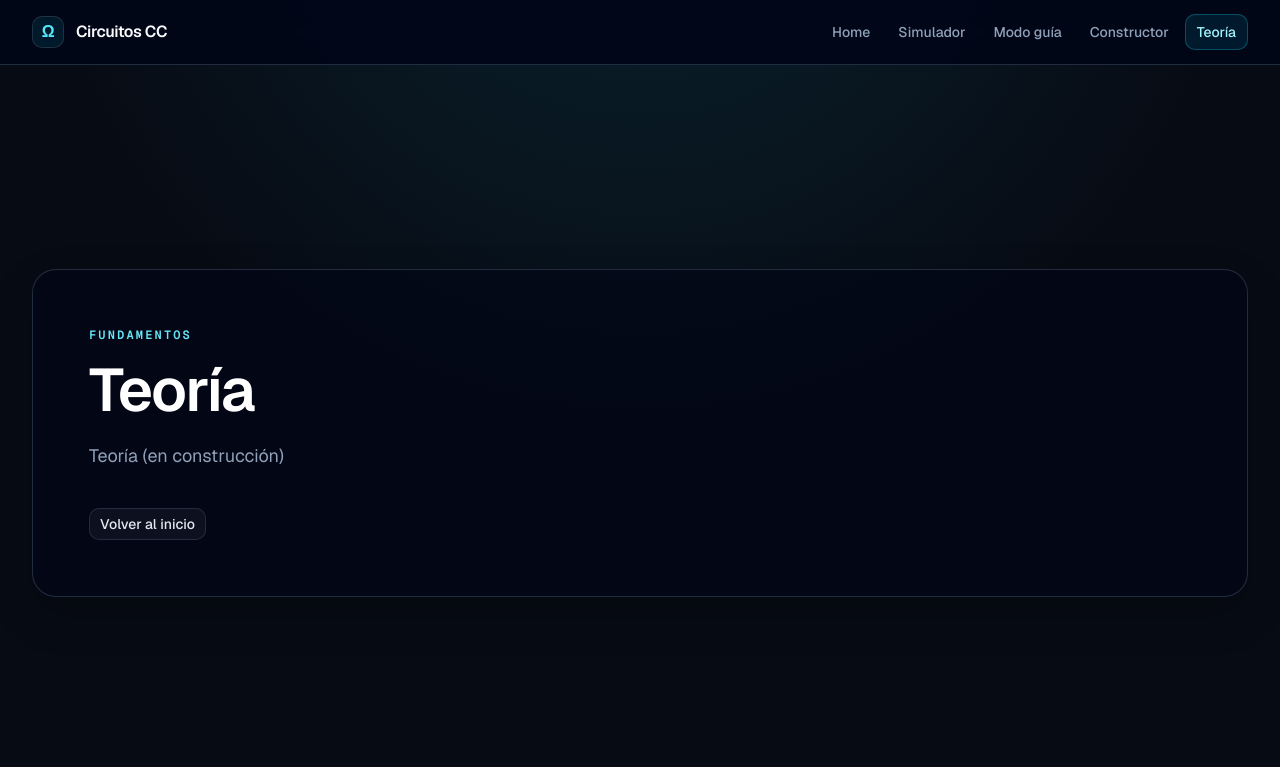
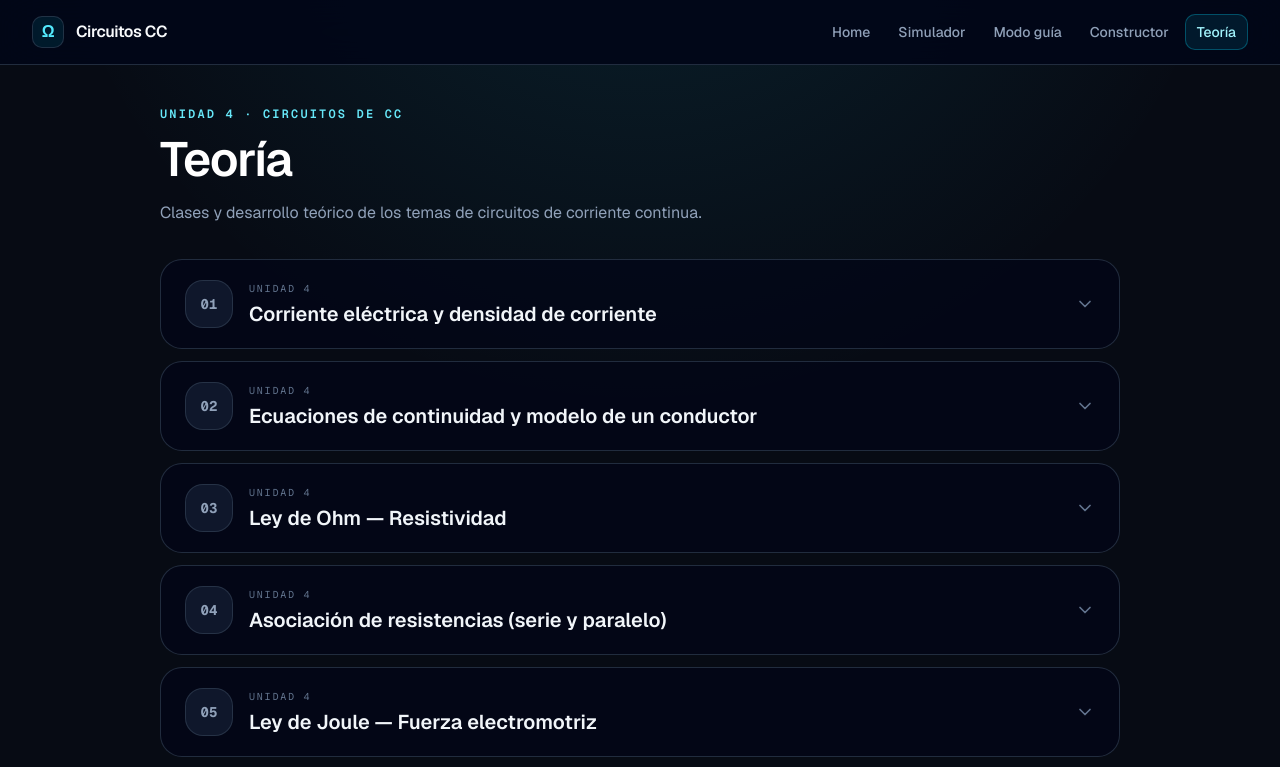
Before and after one commit to AlanXavierKlein/simulador-circuitos-cd, a Next.js app: page /teoria in a window 1280 px wide. Shown: the top 767 px of the page. Built offline with nearby package versions, Linux system fonts and the light colour scheme.

Commit message:
Agregar estructura de /teoria

```diff
--- a/app/teoria/page.tsx
+++ b/app/teoria/page.tsx
@@ -1,15 +1,27 @@
 import type { Metadata } from "next";
 
-import { SectionPlaceholder } from "@/components/section-placeholder";
+import { TheoryAccordionList } from "@/components/theory/TheoryAccordionList";
+import { theoryTopics } from "@/lib/teoria";
 
 export const metadata: Metadata = { title: "Teoría" };
 
 export default function TheoryPage() {
   return (
-    <SectionPlaceholder
-      eyebrow="Fundamentos"
-      title="Teoría"
-      description="Teoría (en construcción)"
-    />
+    <section className="mx-auto w-full max-w-5xl px-4 py-8 sm:px-8 sm:py-10">
+      <header className="max-w-3xl">
+        <p className="app-kicker">Unidad 4 · Circuitos de CC</p>
+        <h1 className="mt-3 text-3xl font-semibold tracking-tight text-white sm:text-5xl">
+          Teoría
+        </h1>
+        <p className="mt-4 text-base leading-7 text-slate-400">
+          Clases y desarrollo teórico de los temas de circuitos de corriente
+          continua.
+        </p>
+      </header>
+
+      <div className="mt-8">
+        <TheoryAccordionList topics={theoryTopics} />
+      </div>
+    </section>
   );
 }
--- /dev/null
+++ b/components/theory/TheoryAccordionList.tsx
@@ -0,0 +1,110 @@
+"use client";
+
+import { AnimatePresence, motion } from "framer-motion";
+import { BookOpenText, ChevronDown, ExternalLink, Info } from "lucide-react";
+import { useState } from "react";
+
+import type { TheoryTopic } from "@/lib/teoria";
+
+export function TheoryAccordionList({ topics }: { topics: TheoryTopic[] }) {
+  const [openId, setOpenId] = useState<string | null>(null);
+
+  return (
+    <div className="space-y-3">
+      {topics.map((topic, index) => {
+        const isOpen = openId === topic.id;
+        const panelId = `theory-panel-${topic.id}`;
+
+        return (
+          <motion.article
+            layout="position"
+            key={topic.id}
+            className={`overflow-hidden rounded-3xl border transition-colors duration-200 ${
+              isOpen
+                ? "border-cyan-400/35 bg-slate-900/85 shadow-2xl shadow-cyan-950/20"
+                : "border-slate-800 bg-slate-950/65 hover:border-slate-700"
+            }`}
+          >
+            <button
+              type="button"
+              aria-expanded={isOpen}
+              aria-controls={panelId}
+              onClick={() => setOpenId(isOpen ? null : topic.id)}
+              className="flex w-full items-center gap-4 px-5 py-5 text-left sm:px-6"
+            >
+              <span
+                className={`grid size-12 shrink-0 place-items-center rounded-2xl border font-mono text-sm font-bold ${
+                  isOpen
+                    ? "border-cyan-400/35 bg-cyan-400/10 text-cyan-200"
+                    : "border-slate-700 bg-slate-900 text-slate-400"
+                }`}
+              >
+                {String(index + 1).padStart(2, "0")}
+              </span>
+              <span className="min-w-0 flex-1">
+                <span className="block font-mono text-[10px] uppercase tracking-[0.18em] text-slate-500">
+                  Unidad 4
+                </span>
+                <span className="mt-1 block text-lg font-semibold text-slate-100 sm:text-xl">
+                  {topic.title}
+                </span>
+              </span>
+              <ChevronDown
+                className={`size-5 shrink-0 text-slate-500 transition-transform duration-200 ${
+                  isOpen ? "rotate-180 text-cyan-300" : ""
+                }`}
+              />
+            </button>
+
+            <AnimatePresence initial={false}>
+              {isOpen ? (
+                <motion.div
+                  id={panelId}
+                  initial={{ height: 0, opacity: 0 }}
+                  animate={{ height: "auto", opacity: 1 }}
+                  exit={{ height: 0, opacity: 0 }}
+                  transition={{ duration: 0.2, ease: "easeInOut" }}
+                >
+                  <div className="border-t border-slate-800 px-5 pb-6 pt-5 sm:px-6">
+                    <a
+                      href={topic.videoUrl}
+                      target="_blank"
+                      rel="noopener noreferrer"
+                      className="app-button-primary inline-flex h-11 items-center gap-2 px-4 text-sm focus-visible:outline-2 focus-visible:outline-offset-4 focus-visible:outline-cyan-300"
+                    >
+                      <ExternalLink className="size-4" />
+                      Ver clase del profe
+                    </a>
+
+                    {topic.note ? (
+                      <div className="mt-5 flex items-start gap-3 rounded-2xl border border-amber-400/25 bg-amber-400/[0.06] p-4 text-sm leading-6 text-amber-100">
+                        <Info className="mt-0.5 size-5 shrink-0 text-amber-300" />
+                        <p>{topic.note}</p>
+                      </div>
+                    ) : null}
+
+                    <section className="app-surface-inset mt-5 p-5">
+                      <div className="flex items-start gap-3">
+                        <span className="app-icon size-10">
+                          <BookOpenText className="size-5" />
+                        </span>
+                        <div>
+                          <h2 className="font-semibold text-slate-100">
+                            Desarrollo teórico
+                          </h2>
+                          <p className="mt-1 text-sm leading-6 text-slate-400">
+                            {topic.development ?? "Desarrollo en construcción."}
+                          </p>
+                        </div>
+                      </div>
+                    </section>
+                  </div>
+                </motion.div>
+              ) : null}
+            </AnimatePresence>
+          </motion.article>
+        );
+      })}
+    </div>
+  );
+}
--- /dev/null
+++ b/lib/teoria.ts
@@ -0,0 +1,53 @@
+export type TheoryTopic = {
+  id: string;
+  title: string;
+  videoUrl: string;
+  development: string | null;
+  note?: string;
+};
+
+export const theoryTopics: TheoryTopic[] = [
+  {
+    id: "current-density",
+    title: "Corriente eléctrica y densidad de corriente",
+    videoUrl: "https://www.youtube.com/watch?v=BrFGjuHUf1M",
+    development: null,
+  },
+  {
+    id: "continuity-conductor",
+    title: "Ecuaciones de continuidad y modelo de un conductor",
+    videoUrl: "https://www.youtube.com/watch?v=chn5hPN89L0",
+    development: null,
+  },
+  {
+    id: "ohm-resistivity",
+    title: "Ley de Ohm — Resistividad",
+    videoUrl: "https://www.youtube.com/watch?v=fRX_6KJVoPg",
+    development: null,
+  },
+  {
+    id: "resistor-associations",
+    title: "Asociación de resistencias (serie y paralelo)",
+    videoUrl: "https://www.youtube.com/watch?v=pZMwtlYw9Hc",
+    development: null,
+  },
+  {
+    id: "joule-emf",
+    title: "Ley de Joule — Fuerza electromotriz",
+    videoUrl: "https://www.youtube.com/watch?v=razJGYVJ98Q",
+    development: null,
+  },
+  {
+    id: "kirchhoff",
+    title: "Leyes de Kirchhoff",
+    videoUrl: "https://www.youtube.com/watch?v=R3LQr8rVXsQ",
+    development: null,
+  },
+  {
+    id: "rc-circuits",
+    title: "Circuitos RC",
+    videoUrl: "https://www.youtube.com/watch?v=0H182aZ_JsQ",
+    development: null,
+    note: "Tema incluido como complemento teórico de la Unidad 4. El simulador no resuelve circuitos RC.",
+  },
+];
```
